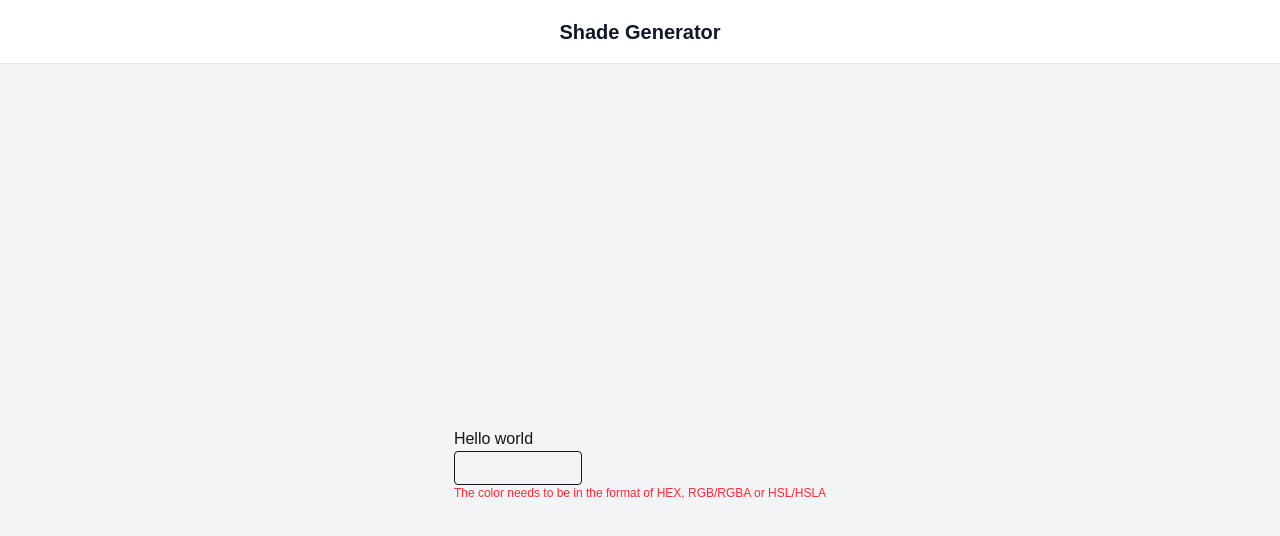
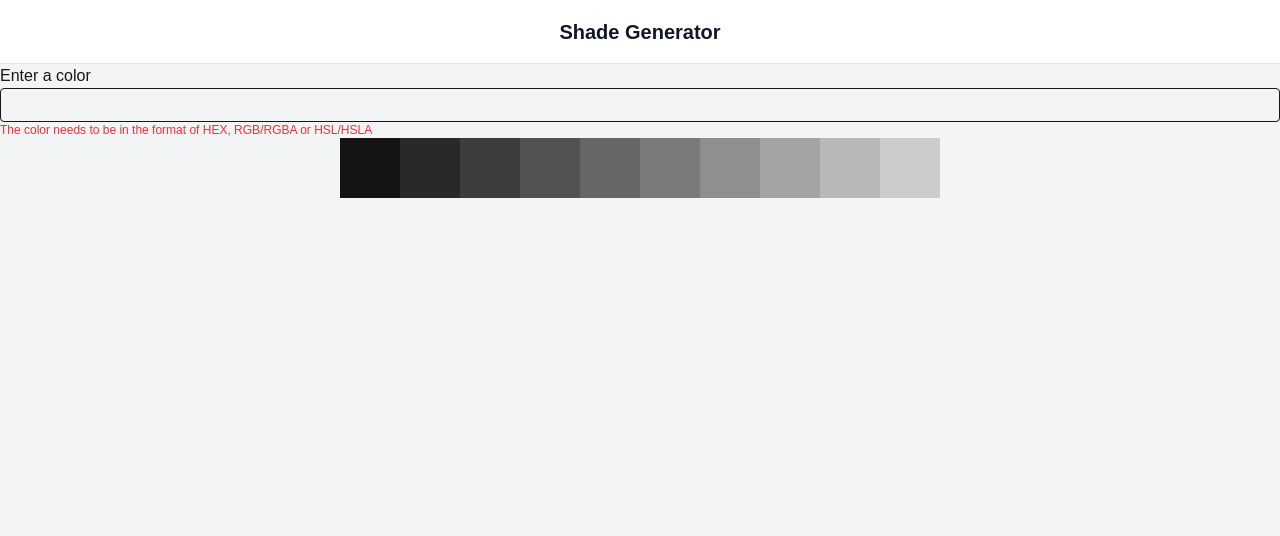
Before and after one commit to SebastianKullander9/shade-generator, a Next.js app: page /generate_shades in a window 1280 px wide. Shown: the top 536 px of the page. Built offline with nearby package versions, Linux system fonts and the light colour scheme.

Commit message:
function to generate shades and a view to display them

```diff
--- a/app/components/ColorInput.tsx
+++ b/app/components/ColorInput.tsx
@@ -31,12 +31,10 @@ export default function ColorInput() {
                     onChange={(e) => {
                         setColor(e.target.value);
                     }}
-                    className="w-32 h-8 p-4 border rounded cursor-pointer"
+                    className="w-full h-8 p-4 border rounded cursor-pointer"
                 />
                 <p className="text-xs text-red-500">{isValidColor ? "" : "The color needs to be in the format of HEX, RGB/RGBA or HSL/HSLA"}</p>
             </form>
-
         </div>
-
     );
 }
--- /dev/null
+++ b/app/components/GenerateShades.ts
@@ -0,0 +1,35 @@
+type ColorData = {
+    model: string;
+    color: [number, number, number];
+    valpha: number;
+}
+
+export default function generateShades() {
+    const colorString = localStorage.getItem("color");
+    let colorObject: ColorData = {model: "", color: [0, 0 ,0], valpha: 0};
+
+    if (colorString) {
+        colorObject = JSON.parse(colorString);
+
+        //console.log(colorObject["color"]);
+    }
+
+    const numberOfShades = 10;
+    const start = 10;
+    const end = 90;
+    const range = end - start;
+    const increment = range / numberOfShades;
+    const shades = [];
+
+    for (let i = 1; i < numberOfShades + 1; i++) {
+        const tempArray = [...colorObject["color"]];
+
+        tempArray.splice(2, 1, increment * i);
+
+        shades.push(tempArray);
+        console.log(shades)
+
+    }
+
+    return shades;
+}
--- /dev/null
+++ b/app/components/RenderShades.tsx
@@ -0,0 +1,21 @@
+"use client";
+import { useEffect, useState } from "react";
+import generateShades from "./GenerateShades";
+
+export default function ColorInput() {
+    const [shades, setShades] = useState<number[][]>([]);
+
+    useEffect(() => {
+        setShades(generateShades())
+    }, [])
+
+    return (
+        <div className="flex justify-center">
+            {shades.map((shadeHSL, index) => {
+                return <div key={index} className="w-15 h-15" style={{backgroundColor: `hsl(${shadeHSL[0]}, ${shadeHSL[1]}%, ${shadeHSL[2]}%)`}}>
+
+                </div>
+            })}
+        </div>
+    );
+}
--- a/app/generate_shades/page.tsx
+++ b/app/generate_shades/page.tsx
@@ -1,12 +1,14 @@
 "use client";
 import ColorInput from "../components/ColorInput";
+import RenderShades from "../components/RenderShades";
 
 export default function GenerateShades() {
 	return (
-		<div className="flex justify-center">
+		<div className="w-full">
             <div>
-                <p>Hello world</p>
+                <p>Enter a color</p>
 			    <ColorInput />
+				<RenderShades />
             </div>
 		</div>
 	);
--- a/app/layout.tsx
+++ b/app/layout.tsx
@@ -30,7 +30,9 @@ export default function RootLayout({
             <h1 className="text-xl font-semibold">Shade Generator</h1>
           </div>
         </header>
-        <div className="flex items-center justify-center min-h-screen bg-gray-100 dark:bg-gray-900">{children}</div>
+        <div className="flex justify-center min-h-screen bg-gray-100 dark:bg-gray-900">
+          {children}
+          </div>
       </body>
     </html>
   );
```
